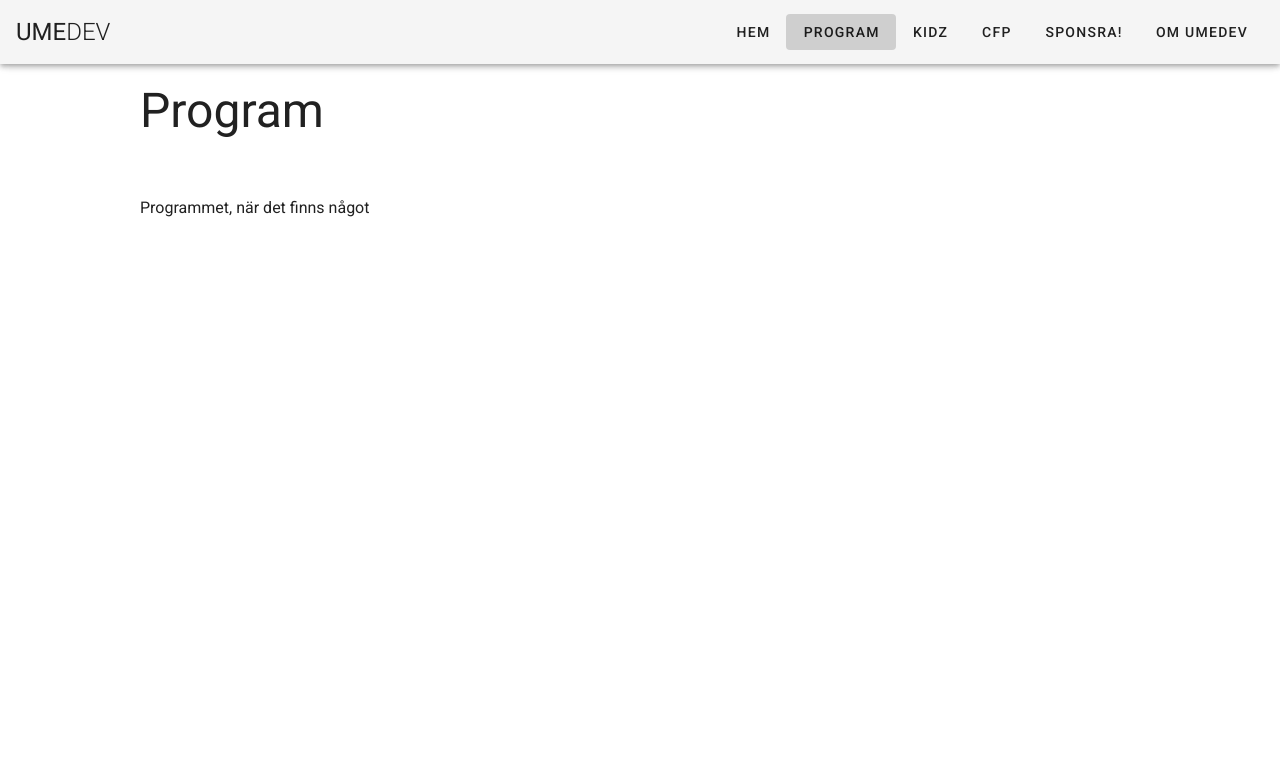
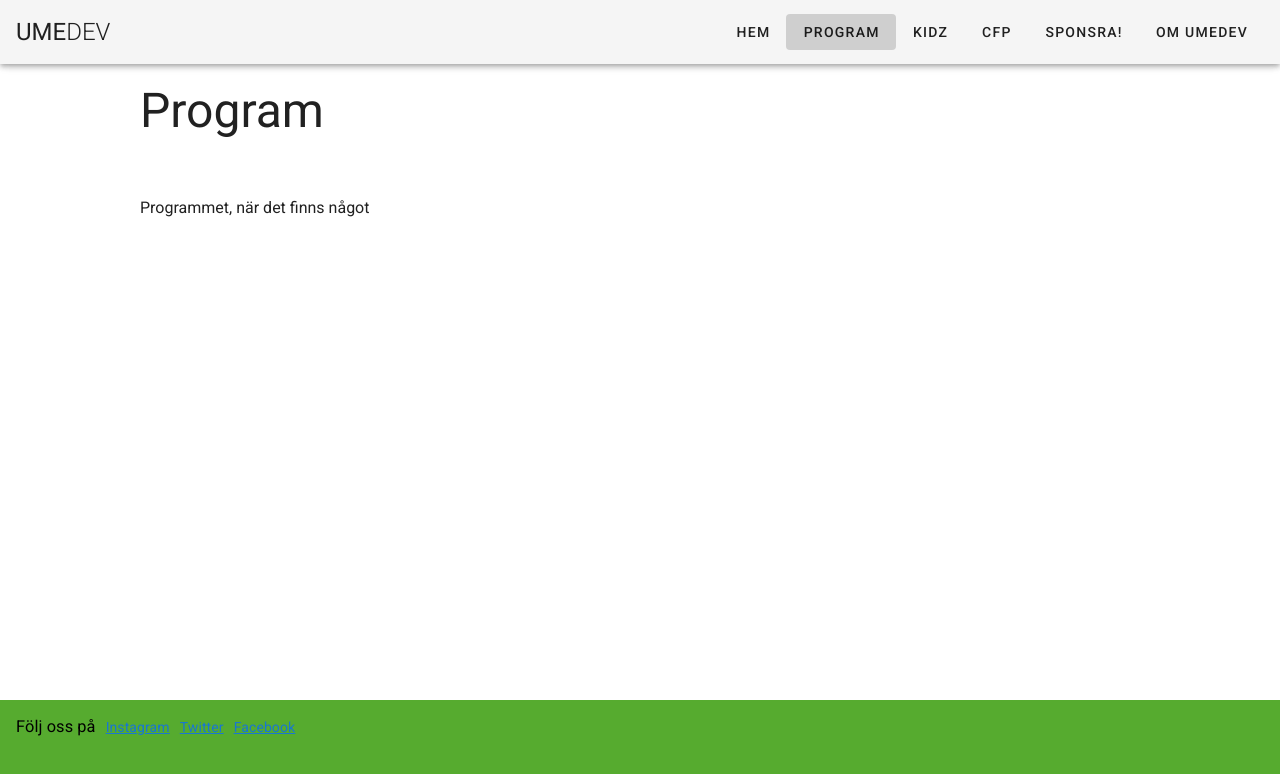
Before and after one commit to umedevkonferens/umedev, a Vue app: page /program in a window 1280 px wide. Shown: the top 774 px of the page. Built offline with nearby package versions, Linux system fonts and the light colour scheme; what vuefire would draw is missing.

Commit message:
Added a footer

```diff
--- a/src/App.vue
+++ b/src/App.vue
@@ -16,6 +16,7 @@
     <v-content class="wrapper">
       <router-view></router-view>
     </v-content>
+    <Footer />
   </v-app>
 </template>
 
@@ -23,12 +24,14 @@
 import Vue from 'vue';
 import HelloWorld from './components/HelloWorld.vue';
 import CfpForm from './components/CfpForm.vue';
+import Footer from './components/Footer.vue';
 
 export default Vue.extend({
   name: 'App',
   components: {
     HelloWorld,
     CfpForm,
+    Footer,
   },
   data: () => ({
     //
--- /dev/null
+++ b/src/components/Footer.vue
@@ -0,0 +1,47 @@
+<template>
+  <v-footer padless>
+    <div class="footer">
+      <v-card-text>
+        <h3>Följ oss på</h3>
+        <a
+          rel="noopener noreferrer"
+          href="https://www.instagram.com/umedevkonferens/"
+          >Instagram</a
+        >
+        <a rel="noopener noreferrer" href="https://twitter.com/umedevkonferens"
+          >Twitter</a
+        >
+        <a
+          rel="noopener noreferrer"
+          href="https://www.facebook.com/umedevkonferens/"
+          >Facebook</a
+        >
+      </v-card-text>
+    </div>
+  </v-footer>
+</template>
+
+<script lang="ts">
+import Vue from 'vue';
+
+export default Vue.extend({
+  data: () => ({
+    icons: [],
+  }),
+});
+</script>
+<style scoped>
+.footer {
+  width: 100%;
+  color: black;
+  background-color: #56ab2f;
+  min-height: 100px;
+}
+h3 {
+  font-weight: normal;
+  display: inline-block;
+}
+a {
+  margin-left: 10px;
+}
+</style>
```
